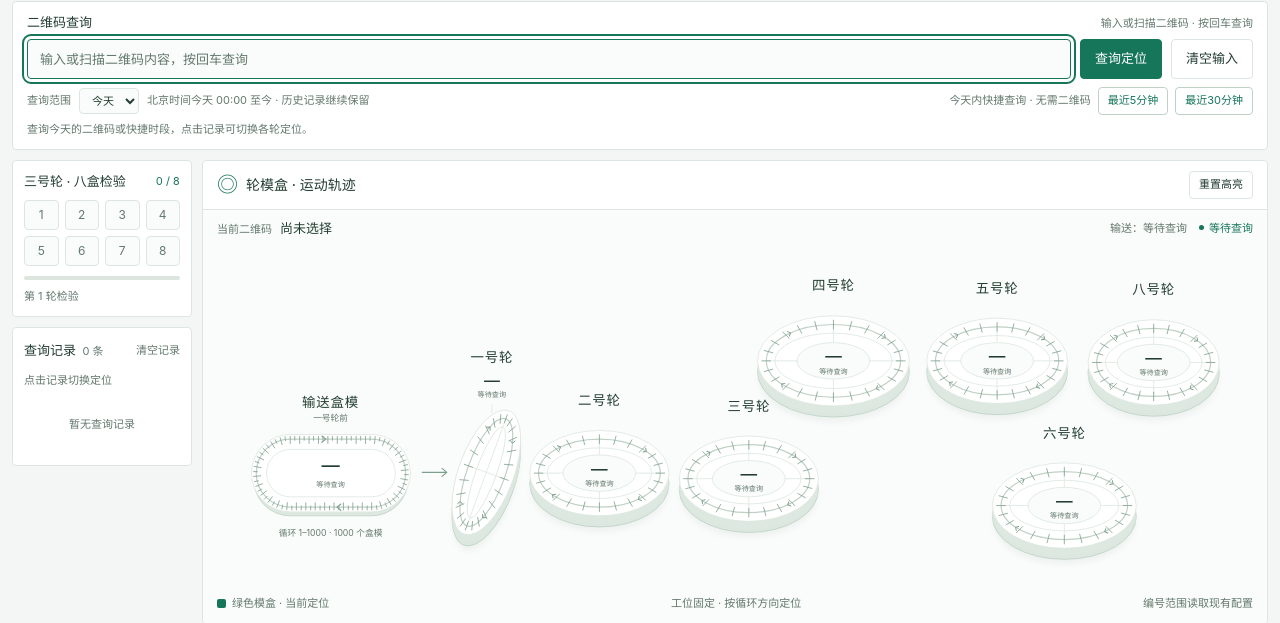
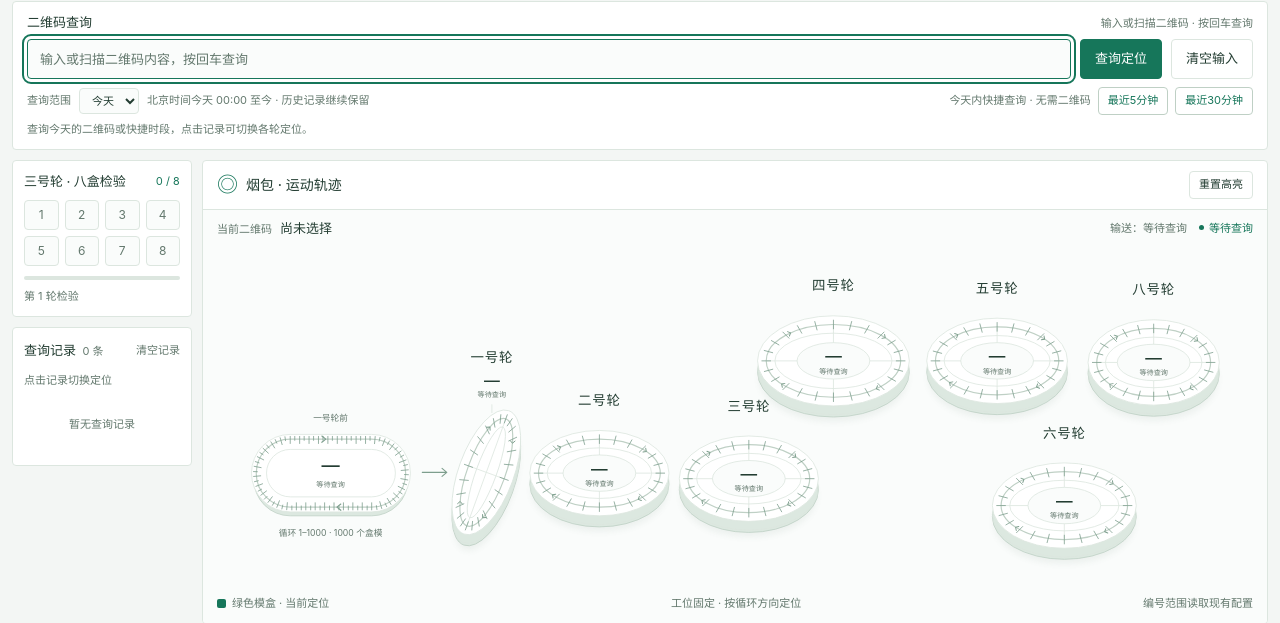
Before and after one commit to new4mezdz/zonghe, a Flask app: page /boxquery in a window 1280 px wide. Shown: the part 65-688 px from the top of the page. Run offline with Flask 2, Linux system fonts and the light colour scheme.

Commit message:
Update package trajectory heading and hide transport diagram label

```diff
--- a/service/static/boxquery/boxquery.js
+++ b/service/static/boxquery/boxquery.js
@@ -52,7 +52,6 @@
         svg('path',{d:'M-190 243 H-87 A43 43 0 0 1 -87 329 H-190 A43 43 0 0 1 -190 243 Z',class:'transport-track'},group);
         const ticks=svg('g',{'aria-hidden':'true'},group);
         svg('path',{d:'M-190 256 H-87 A30 30 0 0 1 -87 316 H-190 A30 30 0 0 1 -190 256 Z',class:'transport-inner'},group);
-        svg('text',{x:-139,y:202,class:'transport-name'},group).textContent='输送盒模';
         svg('text',{x:-139,y:220,class:'transport-caption'},group).textContent='一号轮前';
         const value=svg('text',{x:-139,y:285,class:'transport-number'},group);
         const detail=svg('text',{x:-139,y:304,class:'transport-detail'},group);
--- a/service/templates/boxquery.html
+++ b/service/templates/boxquery.html
@@ -8,7 +8,7 @@
     <link rel="stylesheet" href="{{ url_for('static', filename='boxquery/boxquery.css') }}?v=20260915-transport-refresh">
     <script defer src="{{ url_for('static', filename='boxquery/trajectory.js') }}?v=20260910-linked"></script>
     <script defer src="{{ url_for('static', filename='boxquery/trajectory-view.js') }}?v=20260910-linked"></script>
-    <script defer src="{{ url_for('static', filename='boxquery/boxquery.js') }}?v=20260915-transport-continuity"></script>
+    <script defer src="{{ url_for('static', filename='boxquery/boxquery.js') }}?v=20260916-trajectory-labels"></script>
 </head>
 <body class="compact-workbench">
     <header class="page-header">
@@ -60,7 +60,7 @@
             </aside>
             <div class="main-content">
                 <section class="trajectory-panel" aria-labelledby="trajectoryTitle">
-                    <header class="trajectory-header"><div class="trajectory-brand"><span class="trajectory-icon" aria-hidden="true">◎</span><h2 id="trajectoryTitle">轮模盒 · 运动轨迹</h2></div><button type="button" class="button small" id="resetButton">重置高亮</button></header>
+                    <header class="trajectory-header"><div class="trajectory-brand"><span class="trajectory-icon" aria-hidden="true">◎</span><h2 id="trajectoryTitle">烟包 · 运动轨迹</h2></div><button type="button" class="button small" id="resetButton">重置高亮</button></header>
                     <div class="selection-summary"><div><span class="summary-label">当前二维码</span><strong id="selectedCode">尚未选择</strong><span id="selectedTime" class="subtle"></span></div><span class="location-summary"><span id="transportStatus" class="transport-status" role="status" aria-live="polite">输送：等待查询</span><span id="locationStatus" class="location-status" role="status" aria-live="polite">等待查询</span></span></div>
                     <div class="diagram-scroll" role="region" aria-label="设备轮位图，小屏幕可横向滚动" tabindex="0">
                         <svg id="wheelDiagram" class="wheel-diagram" viewBox="-255 0 1255 430" role="img" aria-labelledby="diagramTitle diagramDescription">
```
